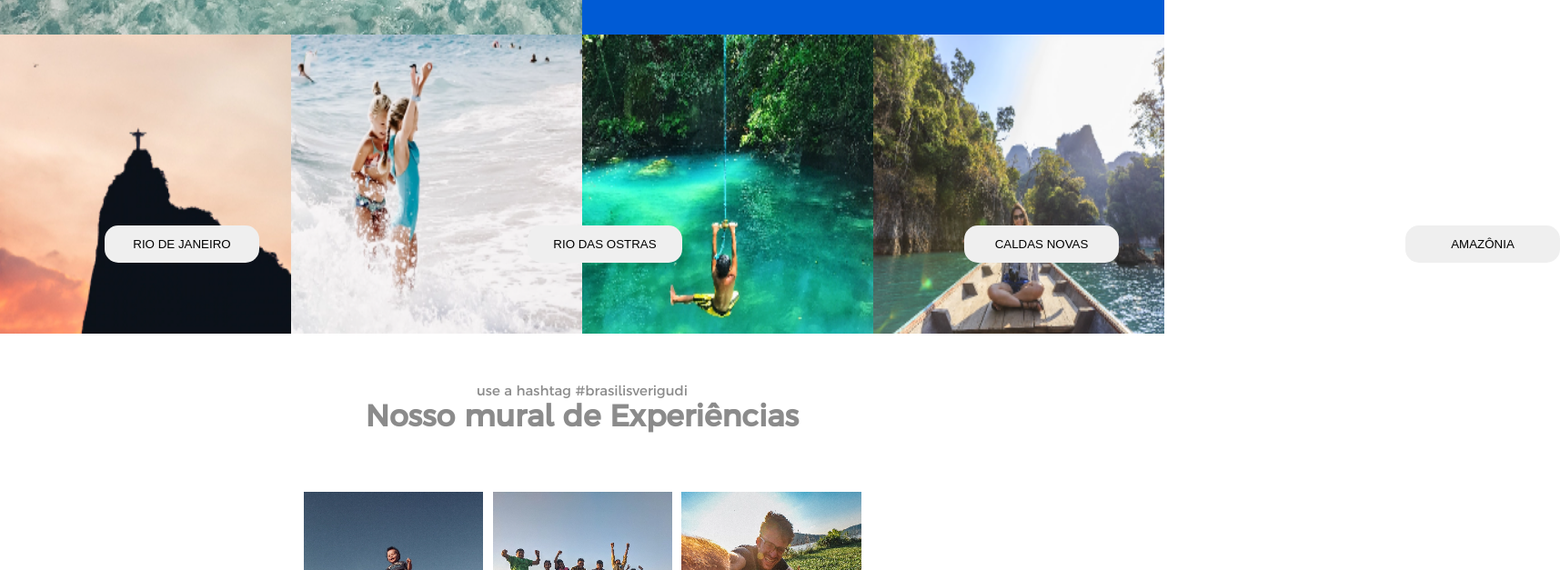
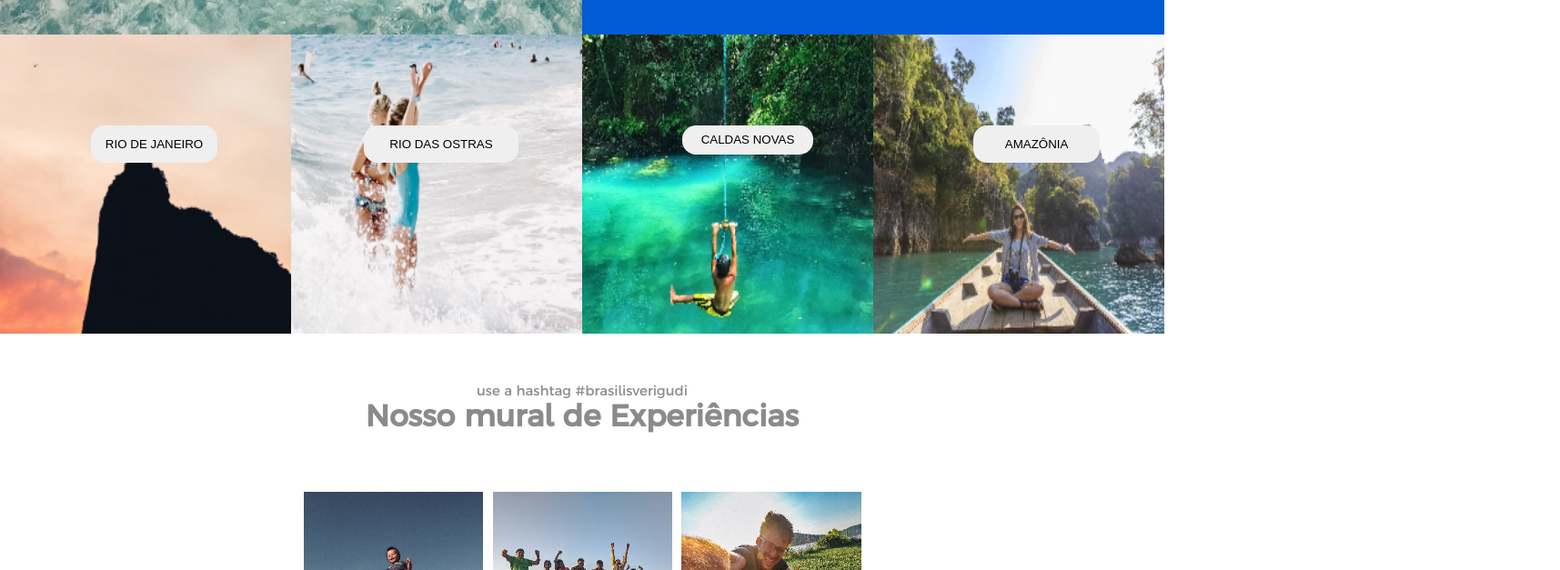
Before and after one commit to t4m1s/Gudi---Viagens-nacionais, a plain HTML site: page index.html in a window 1280 px wide. Shown: the part 2020-2647 px from the top of the page at 91% size, 1715 px wide, since content can reach past the window. Drawn offline with Linux system fonts and the light colour scheme; files whose address does not match are found by name.

Commit message:
"update"

```diff
--- a/css/main/section-3-4.css
+++ b/css/main/section-3-4.css
@@ -57,6 +57,64 @@
 
 .btnRJ {
     position: absolute;
+    left: 100px;
+    top: 100px;
+    height: 5.103668261562999vh;
+    width: 10.867924528301886vw;
+    border-radius: .9375rem;
+    border: none;
+    cursor:pointer;
+    overflow: hidden;
+}
+
+.btnRioDasOstras {
+    position: absolute;
+    left: 400px;
+    top: 100px;
+    height: 5.103668261562999vh;
+    width: 13.283018867924529vw;
+    border-radius: .9375rem;
+    background-color: blur;
+    background-repeat:no-repeat;
+    border: none;
+    cursor:pointer;
+    overflow: hidden;
+}
+
+.btnCaldas {
+    position: absolute;
+    left: 750px;
+    top: 100px;
+    height: 2rem;
+    width: 9rem;
+    border-radius: .9375rem;
+    background-color: blur;
+    background-repeat:no-repeat;
+    border: none;
+    cursor:pointer;
+    overflow: hidden;
+}
+
+.btnAmazonia {
+    height: 5.103668261562999vh;
+    width: 10.867924528301886vw;
+    border-radius: .9375rem;
+    position: absolute;
+    left: 1070px;
+    top: 100px;
+    background-color: blur;
+    background-repeat:no-repeat;
+    border: none;
+    cursor:pointer;
+    overflow: hidden;
+}
+
+
+@media (min-width: 1920px) {
+
+    /*----------SECTION 4----------*/
+    .btnRJ {
+        position: absolute;
         left: 115px;
         top: 210px;
         height: 5.10vh;
@@ -102,3 +160,4 @@
         cursor:pointer;
         overflow: hidden;
     }
+}
```
Lines whose indentation alone changed are shown as unchanged.
